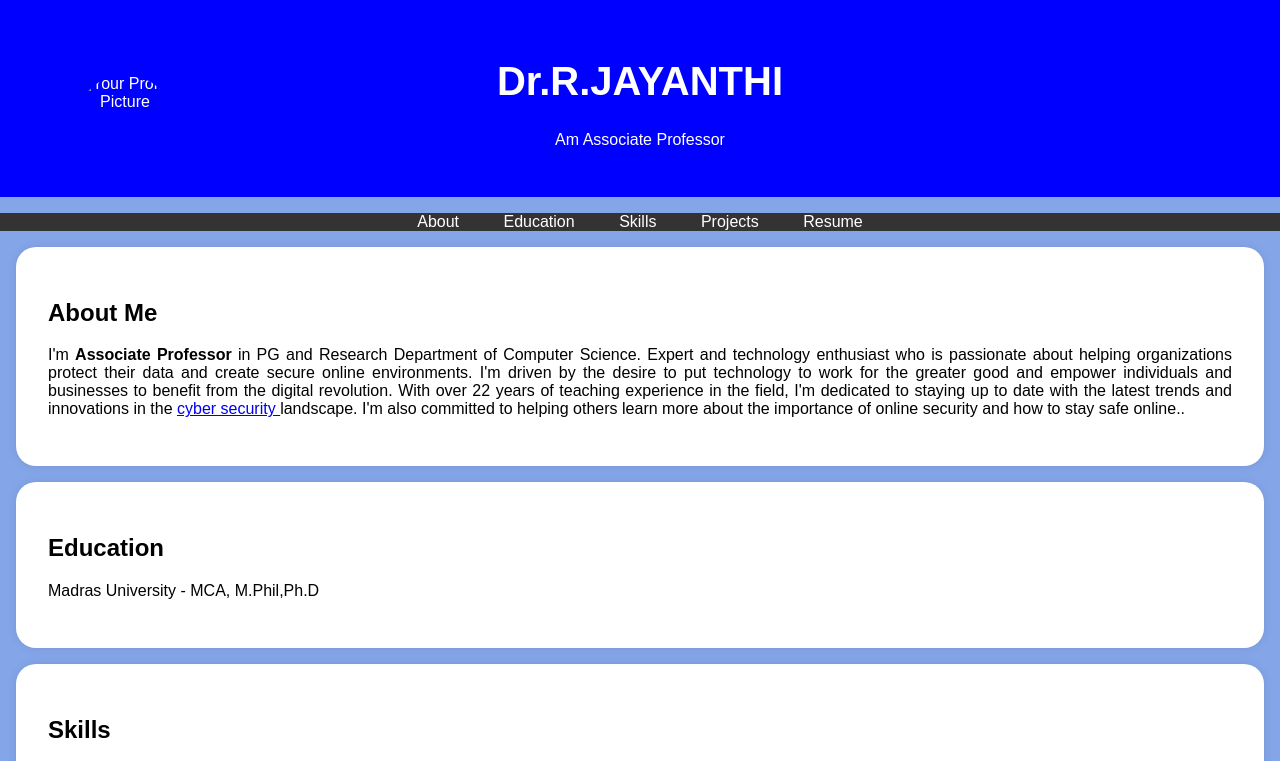
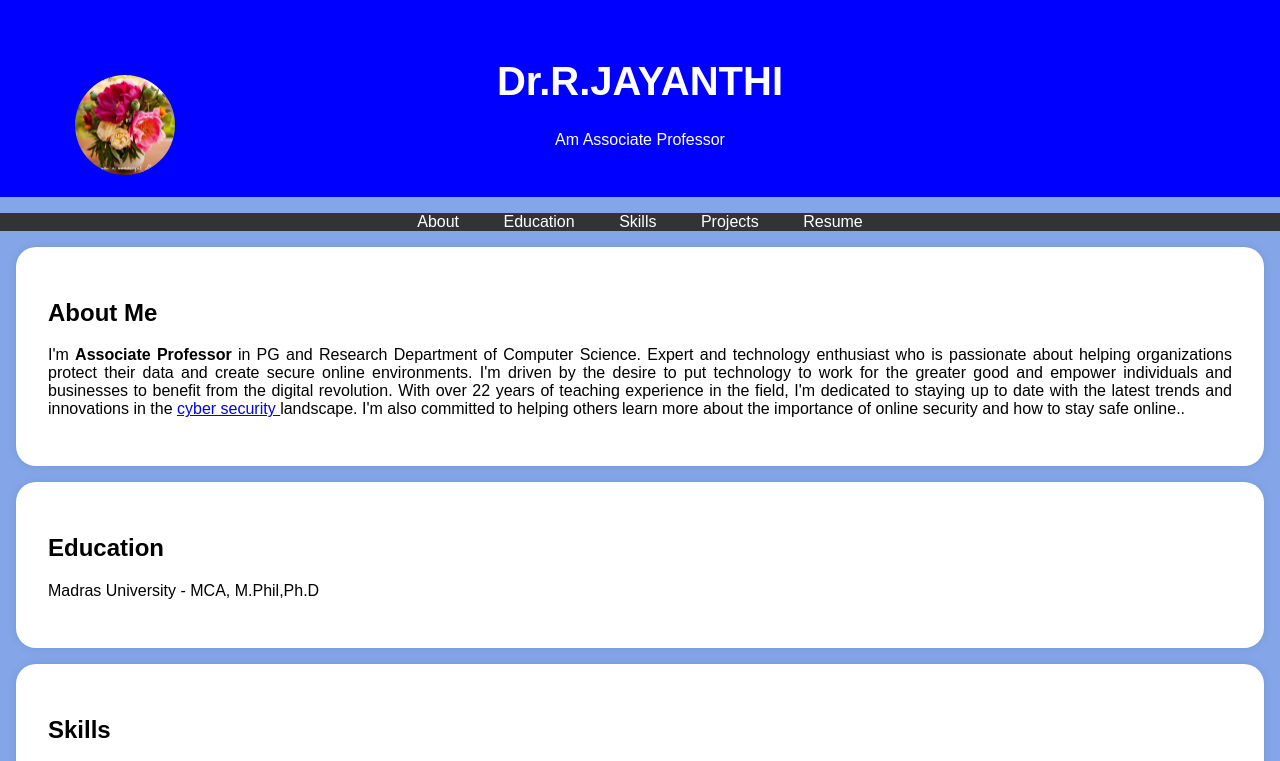
Before and after one commit to Jayanthi-Murugesh/RJ2, a plain HTML site: page index.html in a window 1280 px wide. Shown: the top 761 px of the page. Drawn offline with Linux system fonts and the light colour scheme.

Commit message:
Update index.html

```diff
--- a/index.html
+++ b/index.html
@@ -95,7 +95,7 @@
     <header>
         <div class="header-content">
             <!-- Add your profile picture here -->
-            <img src="./pic.jpg" alt="Your Profile Picture" class="profile-picture">
+            <img src="./IMG-20241116-WA0008.jpg" alt="Your Profile Picture" class="profile-picture">
             <h1>Dr.R.JAYANTHI</h1>
             <p>Am Associate Professor</p>
         </div>
```
